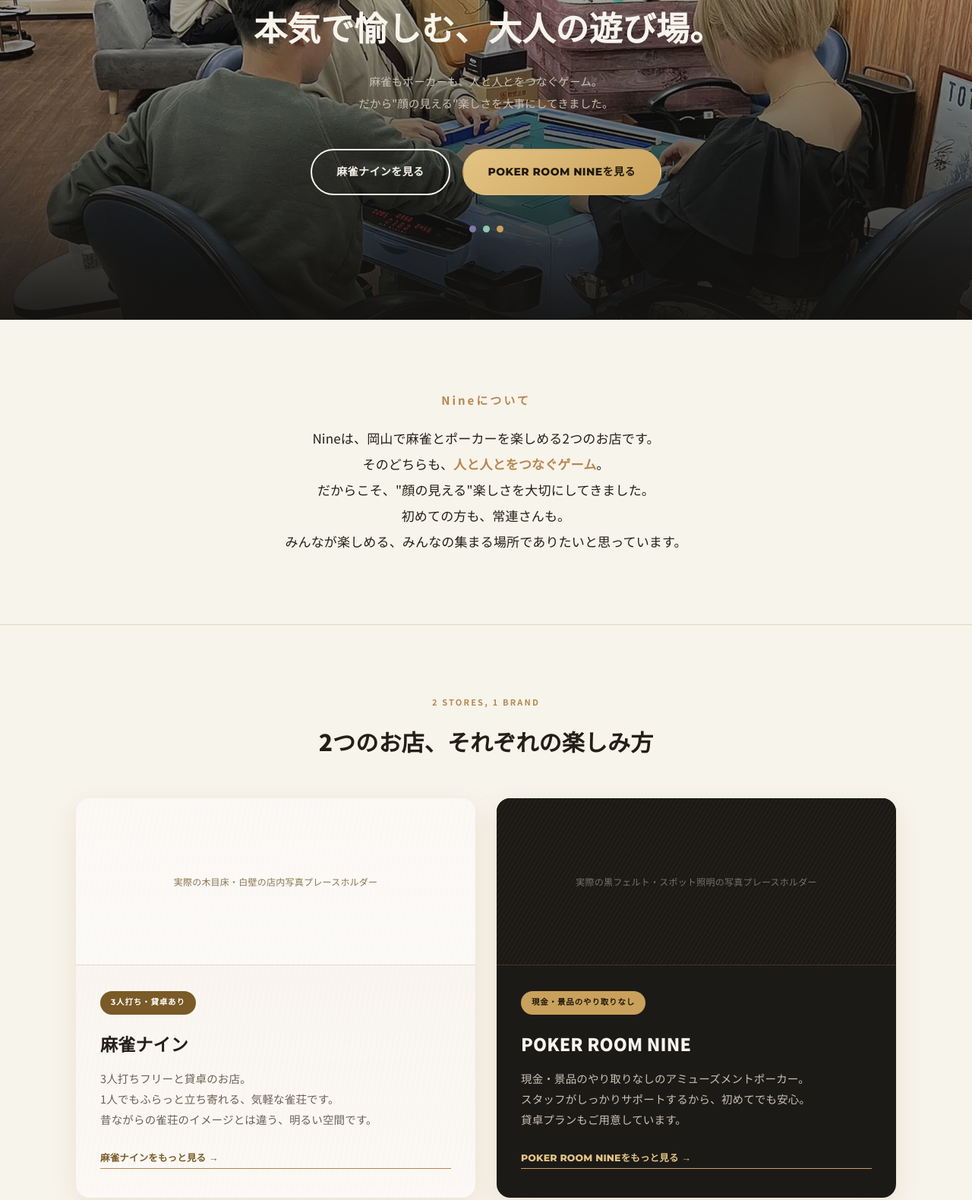
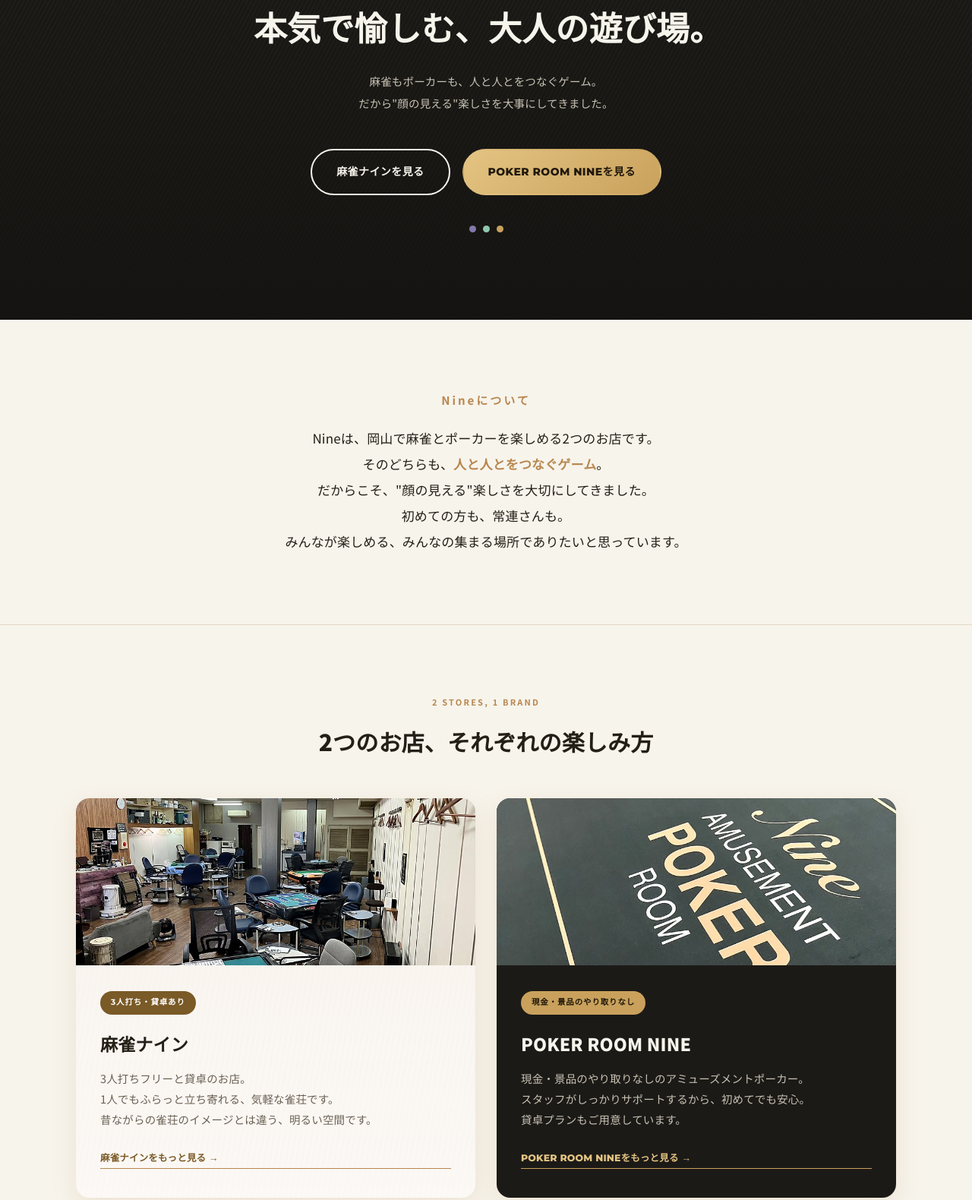
Before and after one commit to choz09/nine-website, a plain HTML site: page index.html in a window 1280 px wide. Shown: the part 288-1868 px from the top of the page at 76% size. Drawn offline with Linux system fonts and the light colour scheme.

Commit message:
Swap busy interior photos for cleaner logo/felt-focused visuals

```diff
--- a/index.html
+++ b/index.html
@@ -64,7 +64,7 @@
     position:relative; overflow:hidden;
     background:
       linear-gradient(180deg,rgba(20,19,17,.15) 0%,rgba(20,19,17,.55) 55%,rgba(20,19,17,.96) 100%),
-      url('img/hero-top.jpg') center 40%/cover no-repeat;
+      repeating-linear-gradient(118deg,#26241f 0 2px,#1d1b17 2px 5px);
     color:var(--paper); text-align:center;
     padding:min(16vw,132px) 32px min(11vw,100px);
     min-height:80vh; display:flex; flex-direction:column; align-items:center; justify-content:center;
@@ -110,6 +110,7 @@
     height:220px; display:flex; align-items:center; justify-content:center; text-align:center; padding:20px;
     font-size:12px; letter-spacing:.02em;
   }
+  .store-card .ph-img{ height:220px; width:100%; object-fit:cover; display:block; }
   .store-card .body{ padding:34px 32px 38px; flex:1; display:flex; flex-direction:column; }
   .store-card .tag{
     display:inline-flex; align-self:flex-start; align-items:center; gap:6px; font-family:"Montserrat",sans-serif;
@@ -227,7 +228,7 @@
     </div>
     <div class="grid">
       <div class="store-card mahjong reveal">
-        <div class="ph">実際の木目床・白壁の店内写真プレースホルダー</div>
+        <img class="ph-img" src="img/card-mahjong.jpg" alt="麻雀ナイン店内、木目床と白壁の様子">
         <div class="body">
           <span class="tag">3人打ち・貸卓あり</span>
           <h3>麻雀ナイン</h3>
@@ -236,7 +237,7 @@
         </div>
       </div>
       <div class="store-card poker reveal">
-        <div class="ph">実際の黒フェルト・スポット照明の写真プレースホルダー</div>
+        <img class="ph-img" src="img/card-poker.jpg" alt="POKER ROOM NINE、黒フェルトのポーカーテーブル">
         <div class="body">
           <span class="tag">現金・景品のやり取りなし</span>
           <h3>POKER ROOM NINE</h3>
```
Also changed, not shown: poker.html (+2 -2 lines), img/card-mahjong.jpg (added), img/card-poker.jpg (added), img/hero-poker-felt.jpg (added), img/hero-poker.jpg (deleted), img/hero-top.jpg (deleted).
